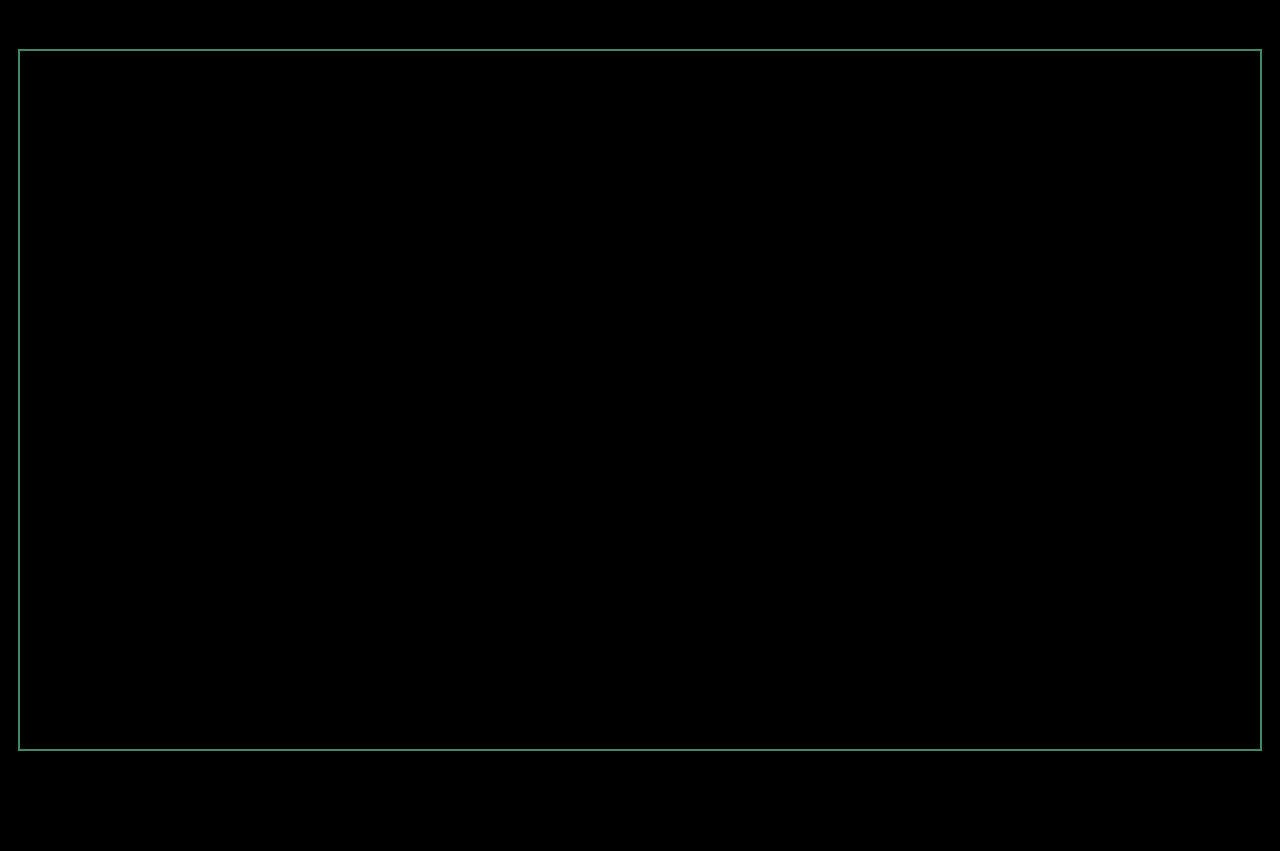
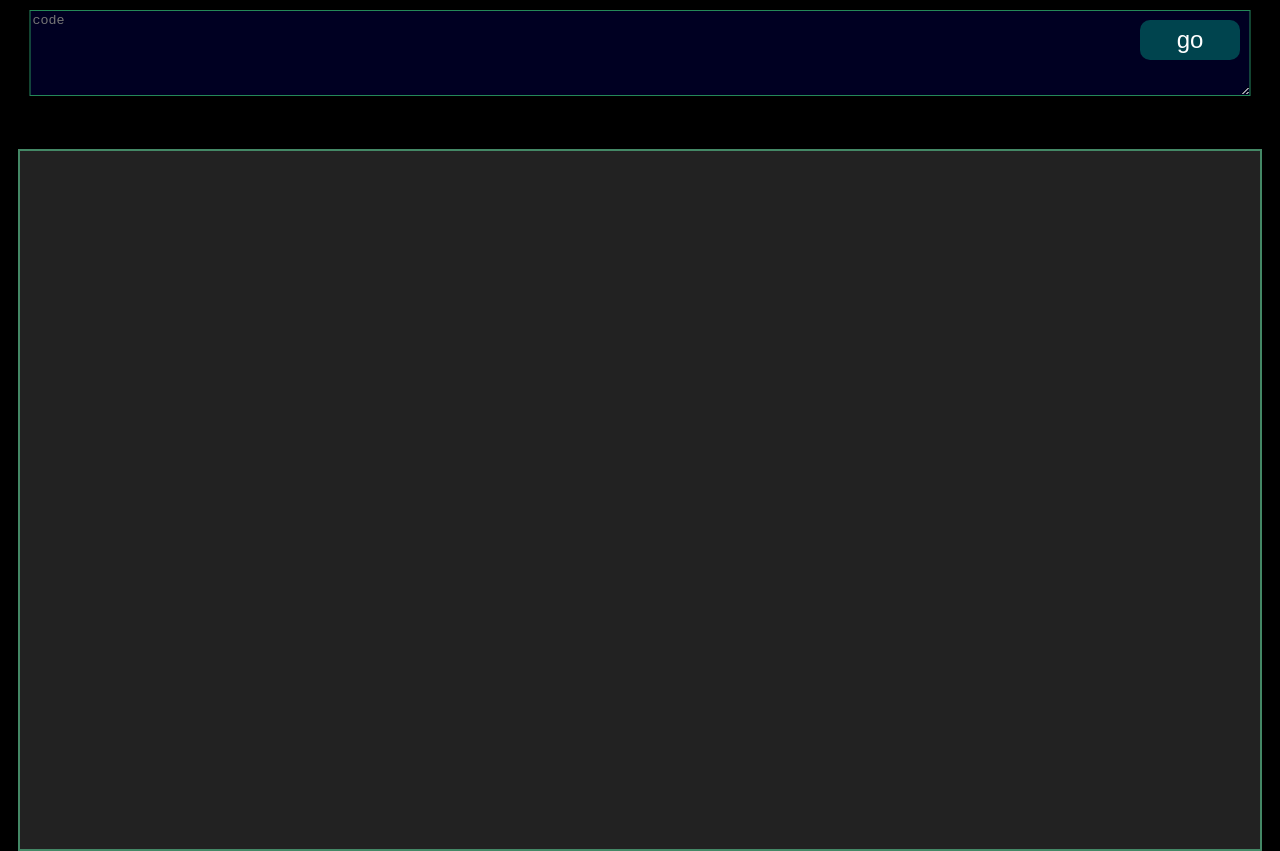
Before and after one commit to srmcgann/latlong_viewer, a plain HTML site: page index.html in a window 1280 px wide. Before the commit the page ends 800 px from the top, so only its background shows below. Drawn offline with Linux system fonts and the light colour scheme.

Commit message:
Update index.html

```diff
--- a/index.html
+++ b/index.html
@@ -12,7 +12,7 @@
       canvas{
         border: 2px solid #486;
         position: absolute;
-        top: 50%;
+        top: calc(50% + 100px);
         left: 50%;
         background-color: #222;
         background-position: center center;
@@ -34,6 +34,22 @@
       .newDiv{
         text-align: center;
       }
+      #goButton{
+        border: none;
+        background: #0fc4;
+        color: #fff;
+        cursor: pointer;
+        position: fixed;
+        top: 0;
+        right: 20px;
+        margin: 20px;
+        font-size: 24px;
+        border-radius: 10px;
+        min-width: 100px;
+        line-height: 0;
+        padding: 0;
+        height: 40px;
+      }
       .imgThumb{
         width: calc(100% - 50px);
         margin:25px;
@@ -45,15 +61,31 @@
         transform: translate(-50%,-50%);
         font-size: 24px;
       }
+      #codeArea{
+        width: calc(100vw - 65px);
+        border: 1px solid #4f88;
+        position: absolute;
+        left: 50%;
+        margin-top: 10px;
+        height: 80px;
+        transform: translate(-50%);
+        background: #002;
+        color: #0f8;
+      }
+      #codeArea:focus{
+        outline: none;
+      }
     </style>
     <script>
-      url = location.href.indexOf('src=') !== -1 ? location.href.split('src=')[1].split('&')[0] : ''
+      url = location.href.indexOf('src=') != -1 ? location.href.split('src=')[1].split('&')[0] : ''
     </script>
   </head>
   <body>
-    <button onclick="Draw()" id="button">Draw</button>
+    <button onclick="Draw_()" id="button">Draw</button>
     <div style="font-family: courier;position:absolute; z-index:-100">a</div>
+    <textarea placeholder="code" spellcheck="false" id="codeArea"></textarea>
     <canvas id="c"></canvas>
+    <button id="goButton" onclick="launch_(false)">go</button>
   </body>
   <script>
 
@@ -84,6 +116,7 @@
     export_base = true
     fftSize = 128
     visualization = 13
+    autoStart = 1
 
     recordingStarted=playing=vidplaying=analyzerSetup=0
     canvas2 = document.querySelector("#c")
@@ -132,6 +165,18 @@
       redraw=true
     }
     rsz()
+
+    async function init(){
+      if(window.location.href.indexOf('usecode=')!=-1){
+        animationStyle=2
+        url=window.location.href.split('usecode=')[1].split('&')[0]
+        await fetch(url).then(res=>res.text()).then(data => {
+          chosenDemo = data
+          launch_(true)
+        })
+      }
+    }
+    init()
 
     async function Draw(){
 
@@ -196,7 +241,7 @@
         R=(Rl,Pt,Yw,m)=>{X=S(p=(A=(M=Math).atan2)(X,Y)+Rl)*(d=(H=M.hypot)(X,Y)),Y=C(p)*d,Y=S(p=A(Y,Z)+Pt)*(d=H(Y,Z)),Z=C(p)*d,X=S(p=A(X,Z)+Yw)*(d=H(X,Z)),Z=C(p)*d;if(m)X+=oX,Y+=oY,Z+=oZ}
         Q=()=>[c.width/2+X/Z*900,c.height/2+Y/Z*900]
         for(CB=[],j=6;j--;)for(i=4;i--;)CB=[...CB,[(a=[S(p=Math.PI*2/4*i+Math.PI/4),C(p),2**.5/2])[j%3]*(l=j<3?-1:1),a[(j+1)%3]*l,a[(j+2)%3]*l]]
-        s = location.href.indexOf('src=') !== -1 ? window.location.href.split('src=')[1].split('?')[0] : ''
+        s = window.location.href.indexOf('src=')!=-1 ? window.location.href.split('src=')[1].split('?')[0] : ''
         if(typeof s !== 'undefined' && s.length){
           s=s.split('&')[0]
           asset=s
@@ -217,17 +262,16 @@
         go___=false
         jpg[jpgIsVid?'oncanplaythrough':'onload']=e=>{
 					if(jpgIsVid){
-            jpg.defaultPlaybackRate = playbackSpeed
-	    console.log('setting playbackspeed to :' + jpg.defaultPlaybackRate)
-            //jpg.play()
-					}
+            jpg.defaultPlaybackRate = jpg.playbackRate = playbackSpeed
+            jpg.play()
+	}
           //setTimeout(()=>{
           buffer___ = document.createElement('canvas')
-          buffer___.width=1920
-          buffer___.height=1080
+          buffer___.width=c.width
+          buffer___.height=c.height
           bctx = buffer___.getContext('2d', {willReadFrequently: true})
           if(jpgIsVid){
-	    setTimeout(()=>{jpg.play()},)
+	    setTimeout(()=>{jpg.play()},50)
             vid=asset
             if(vid.videoWidth/vid.videoHeight>1.7777777778){
               w=c.width
@@ -246,8 +290,8 @@
             }
 					}
 					getMask=()=>{
-            bctx.clearRect(0,0,1920,1080)
-            bctx.drawImage(jpg,960-w/2,540-h/2,w,h)
+            bctx.clearRect(0,0,c.width,c.height)
+            bctx.drawImage(jpg,c.width/2-w/2,c.height/2-h/2,w,h)
             data = bctx.getImageData(0,0,buffer___.width,buffer___.height)
             l=data.data
             for(i=0;i<l.length;i+=4){
@@ -295,19 +339,12 @@
         } else {
           tgt_col='#eab29c'
         }
-        animationStyle=window.location.href.toUpperCase().split('ANIMATIONSTYLE=')[1]
+        /*animationStyle=window.location.href.toUpperCase().split('ANIMATIONSTYLE=')[1]
         if(typeof animationStyle !== 'undefined' && animationStyle.length){
           animationStyle=+animationStyle.split('&')[0]
         } else {
           animationStyle=0
-        }
-        if(window.location.href.indexOf('usecode=')!=-1){
-          animationStyle=2
-          url=window.location.href.split('usecode=')[1].split('&')[0]
-          await fetch(url).then(res=>res.text()).then(data => {
-            chosenDemo = data
-          })
-        }
+        }*/
         tgtRGBA=hexToRGBA(tgt_col)
 				jpg.src=asset
       }
@@ -621,12 +658,7 @@
             goCustom = false
             if(typeof chosenDemo !== 'undefined'){
               customJS = chosenDemo//.demoJS.split('Draw=()=>{')
-              //if(customJS.length){
-              //  customJS = customJS[1].split('}')
-              //  customJS.pop()
-              //  customJS = customJS.join('}').split('t+=1/60')[0]
-                goCustom = true
-              //}
+              goCustom = true
             }
             let src = `function bypass_eval(){` + customJS + `}`
             let script = document.createElement('script')
@@ -649,7 +681,7 @@
         x.fillRect(0,0,c.width,c.height)
       }
 
-	if(jpgIsVid) jpg.defaultPlaybackRate = playbackSpeed
+	if(jpgIsVid) jpg.defaultPlaybackRate = jpg.playbackRate = playbackSpeed
 
 
         t+=1/60
@@ -1650,17 +1682,17 @@
               x.globalAlpha = 1
               s=8-S(t/2)*7
               for(i=0;i<25;++i){
-                X=960+((i%5)-2)*384*s-192*s
-                Y=540+((i/5|0)-2)*216*s-108*s
+                X=c.width/2+((i%5)-2)*384*s-192*s
+                Y=c.height/2+((i/5|0)-2)*216*s-108*s
                 x.drawImage(bgvid,X,Y,384*s,216*s+5);
               }
               x.globalCompositeOperation='color-dodge'
               x.fillStyle=`#34f`
               x.fillRect(0,0,c.width,c.height)
               x.globalCompositeOperation='source-over'
-              X=S(p=t*10)*(d=Math.hypot(960,540))
-              Y=C(p)*(d=Math.hypot(960,540))
-              g=x.createLinearGradient(960+X,540+Y,960-X,540-Y)
+              X=S(p=t*10)*(d=Math.hypot(c.width/2,c.height/2))
+              Y=C(p)*(d=Math.hypot(c.width/2,c.height/2))
+              g=x.createLinearGradient(c.width/2+X,c.height/2+Y,c.width/2-X,c.height/2-Y)
               g.addColorStop(0, `hsla(${t*300+0},99%,${50-S(t*3)*50}%,.4)`)
               g.addColorStop(1, `hsla(${t*300+180},99%,${50-S(t*6)*50}%,.4)`)
               x.fillStyle = g
@@ -1815,7 +1847,6 @@
 
 
     startRecording = () => {
-      return
       console.log('recording started')
       recordingStarted=1
       const chunks = []
@@ -1853,11 +1884,23 @@
       document.body.appendChild(a)
     }
 
-    if(stage2) Draw()
-    if(!stage2){
+    launch_ = (mode=false) => {
+      if(!mode){
+        chosenDemo = document.querySelector('#codeArea').value
+        console.log(chosenDemo)
+        goCustom =  true
+      } else {
+        document.querySelector('#codeArea').value = chosenDemo
+      }
+      animationStyle = 2
       Draw()
       if(export_base) setTimeout(()=>startRecording(), initialDelay)
     }
 
+    //if(stage2) Draw()
+    //if(!stage2){
+    //  launch_()
+    //}
+
   </script>
 </html>
```
